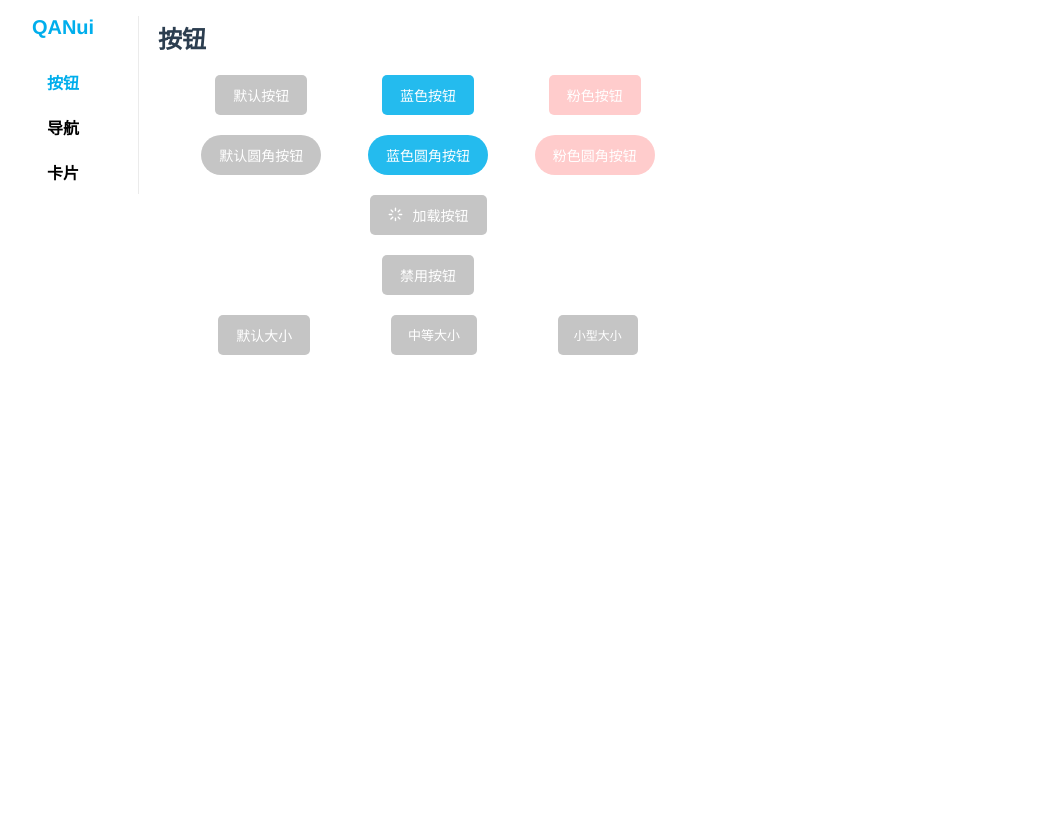
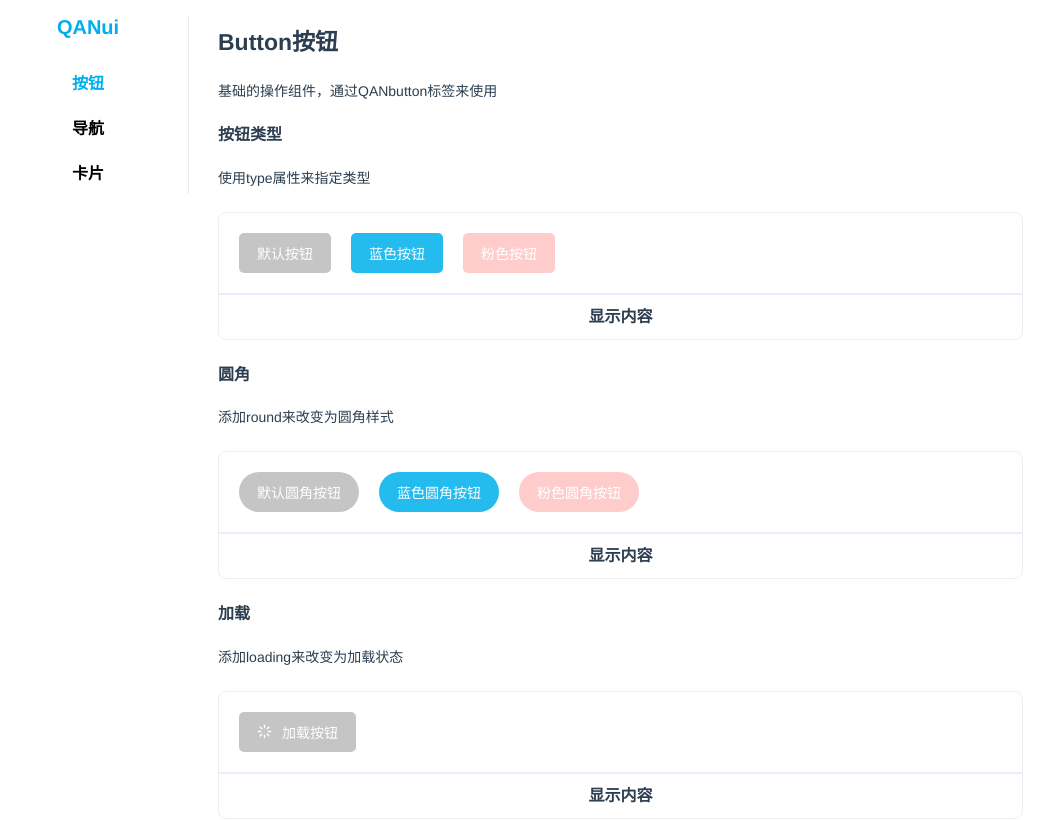
Before and after one commit to QANstar/QAN-Ui, a Vue app: page /#/component/button in a window 1280 px wide. Shown: the top 820 px of the page, without its empty margins (20-1074 px from the left). Built offline with nearby package versions, Linux system fonts and the light colour scheme.

Commit message:
完善按钮介绍页面

```diff
--- /dev/null
+++ b/src/assets/css/style.css
@@ -0,0 +1,15 @@
+h3 {
+    font-size: 23px;
+}
+
+.show-content {
+    padding: 0 30px;
+}
+
+.intr-font {
+    font-size: 14px;
+}
+
+.show-card{
+    margin-top: 25px;
+}
--- a/src/components/LeftNav.vue
+++ b/src/components/LeftNav.vue
@@ -1,6 +1,6 @@
 <template>
   <div class="leftNav">
-    <QANmenu @select="onSelect" type="vertical" :defaultActive="$route.path">
+    <QANmenu width="200px" @select="onSelect" type="vertical" :defaultActive="$route.path">
       <div
         style="
           margin-bottom: 20px;
--- a/src/components/button.vue
+++ b/src/components/button.vue
@@ -1,39 +1,65 @@
 <template>
+  <div class="show-content">
+    <h3>Button按钮</h3>
+    <div class="intr-font">基础的操作组件，通过QANbutton标签来使用</div>
+    <h4>按钮类型</h4>
+    <div class="intr-font">使用type属性来指定类型</div>
+    <QANcard class="show-card" width="80%" round hide shadow="hover">
       <div class="button-content">
-    <h2>按钮</h2>
-    <div class="button-type">
         <QANbutton>默认按钮</QANbutton>
         <QANbutton type="blue">蓝色按钮</QANbutton>
         <QANbutton type="pink">粉色按钮</QANbutton>
       </div>
-    <div class="button-type">
+      <div slot="hide">312321</div>
+    </QANcard>
+    <h4>圆角</h4>
+    <div class="intr-font">添加round来改变为圆角样式</div>
+    <QANcard class="show-card" width="80%" round hide shadow="hover">
+      <div class="button-content">
         <QANbutton round>默认圆角按钮</QANbutton>
         <QANbutton type="blue" round>蓝色圆角按钮</QANbutton>
         <QANbutton type="pink" round>粉色圆角按钮</QANbutton>
       </div>
-    <div class="button-type">
+      <div slot="hide">312321</div>
+    </QANcard>
+    <h4>加载</h4>
+    <div class="intr-font">添加loading来改变为加载状态</div>
+    <QANcard class="show-card" width="80%" round hide shadow="hover">
+      <div class="button-content">
         <QANbutton loading>加载按钮</QANbutton>
       </div>
-    <div class="button-type">
+      <div slot="hide">312321</div>
+    </QANcard>
+    <h4>禁用</h4>
+    <div class="intr-font">添加disabled来改变为禁用状态</div>
+    <QANcard class="show-card" width="80%" round hide shadow="hover">
+      <div class="button-content">
         <QANbutton disabled>禁用按钮</QANbutton>
       </div>
-    <div class="button-type">
+      <div slot="hide">312321</div>
+    </QANcard>
+    <h4>大小</h4>
+    <div class="intr-font">
+      使用size属性来改变按钮的大小，有默认，中和小三个大小
+    </div>
+    <QANcard class="show-card" width="80%" round hide shadow="hover">
+      <div class="button-content">
         <QANbutton>默认大小</QANbutton>
         <QANbutton size="medium">中等大小</QANbutton>
         <QANbutton size="small">小型大小</QANbutton>
       </div>
+      <div slot="hide">312321</div>
+    </QANcard>
   </div>
 </template>
 
 <style scoped>
 .button-content {
-  padding: 0 20px;
+  display: flex;
+  align-items: center;
 }
-.button-type {
-  display: flex;
-  justify-content: space-around;
-  width: 500px;
-  margin: 20px;
+.button-content button {
+  margin-right: 20px;
 }
 </style>
 
--- a/src/main.js
+++ b/src/main.js
@@ -2,9 +2,10 @@ import Vue from 'vue'
 import App from './App.vue'
 import './registerServiceWorker'
 import router from './router'
-// import QANbutton from './plugin/components/button/index.js'
+import './assets/css/style.css'
 import QAN_Ui from './plugin/qan-ui.js'
 import './plugin/assets/css/qan-ui.css'
+
 
 Vue.config.productionTip = false
 Vue.use(QAN_Ui)
--- a/src/plugin/components/card/src/card.vue
+++ b/src/plugin/components/card/src/card.vue
@@ -58,7 +58,7 @@ export default {
     },
     width: {
       type: String,
-      default: "200px",
+      default: "auto",
     },
   },
 };
--- a/src/plugin/components/menu/src/menu.vue
+++ b/src/plugin/components/menu/src/menu.vue
@@ -1,6 +1,6 @@
 <template>
-  <div :class="['qan-nav-' + type, 'qan-nav-theme-' + theme]">
-    <div class="qan-nav-content">
+  <div :style="{width:width}" :class="['qan-nav-' + type, 'qan-nav-theme-' + theme]">
+    <div  class="qan-nav-content">
       <ul class="qan-nav-list">
         <slot></slot>
       </ul>
@@ -24,6 +24,10 @@ export default {
       type: String,
       default: "default",
     },
+    width: {
+      type: String,
+      default: null,
+    },
   },
   provide() {
     return {
@@ -35,7 +39,7 @@ export default {
       activeIndex: this.defaultActive,
     };
   },
-  methods:{
+  methods: {
     handleItemClick(item) {
       const { index } = item;
       const hasIndex = item.index !== null;
@@ -44,11 +48,11 @@ export default {
         this.activeIndex = item.index;
       }
 
-        this.$emit('select', index, item);
+      this.$emit("select", index, item);
     },
   },
-  mounted(){
-    this.$on('item-click', this.handleItemClick);
-  }
+  mounted() {
+    this.$on("item-click", this.handleItemClick);
+  },
 };
 </script>
--- a/src/views/ComponentView.vue
+++ b/src/views/ComponentView.vue
@@ -14,6 +14,6 @@ export default {
 </script>
 <style>
 .content{
-  padding-left: 150px;
+  padding-left: 200px;
 }
 </style>
```
Also changed, not shown: src/plugin/assets/css/qan-ui.css. Lines whose indentation alone changed are shown as unchanged.
